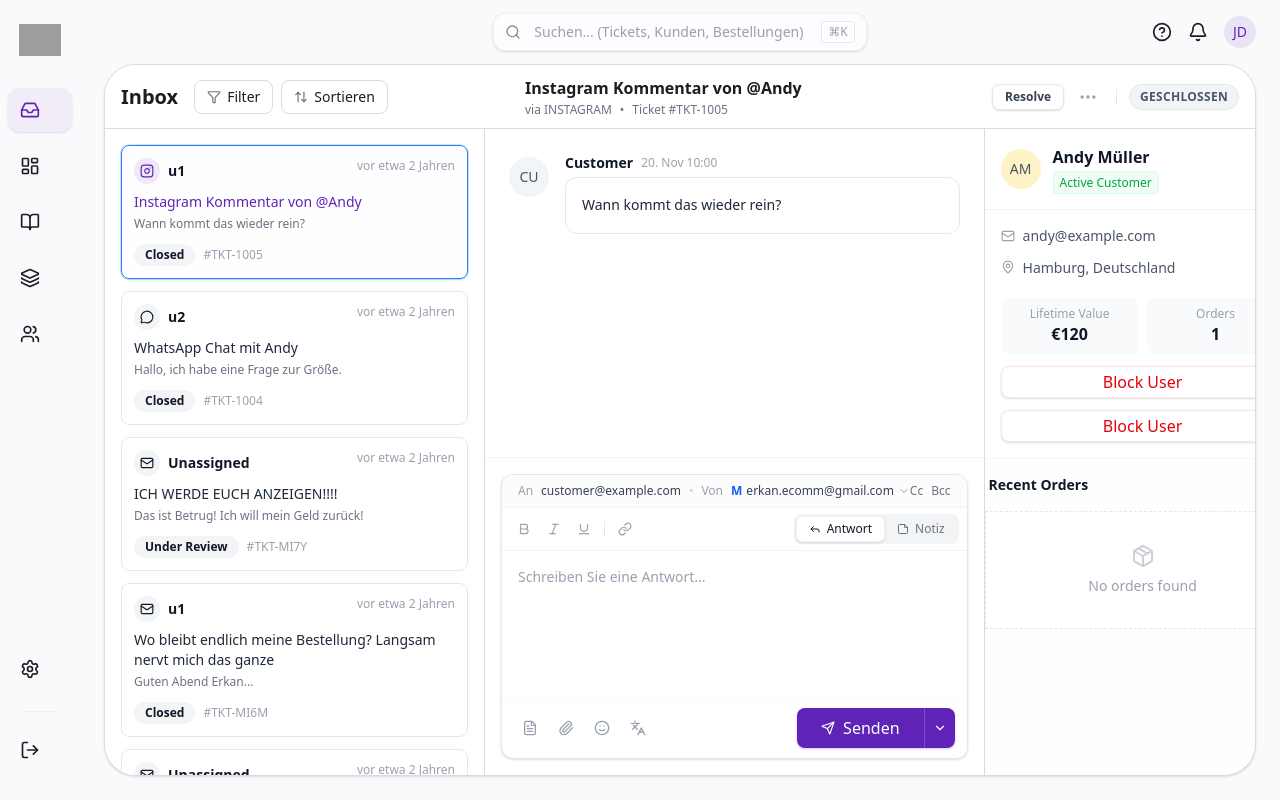
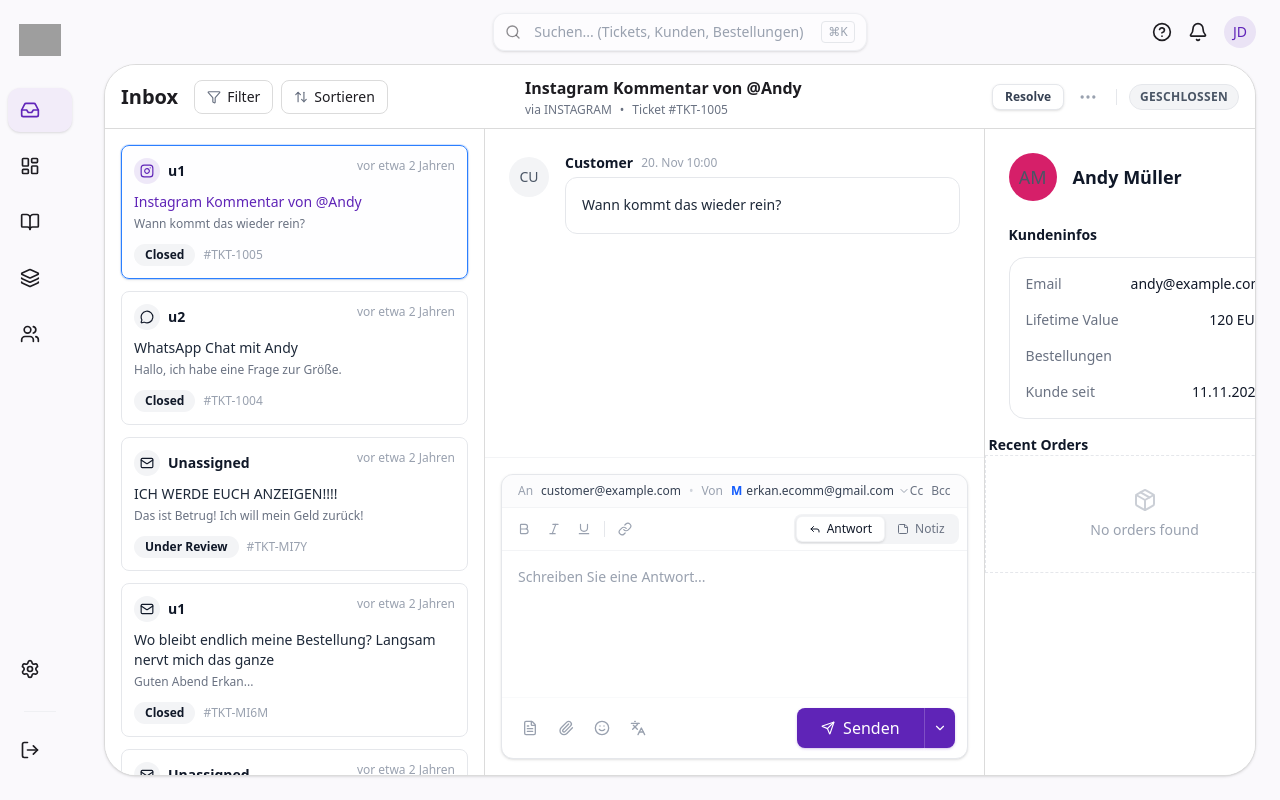
Before and after one commit to fafsfafaf/ai-support-dashboard-v2, a Next.js app: page / in a window 1280 px wide. Built offline with nearby package versions, Linux system fonts and the light colour scheme; grey boxes are pictures that could not be loaded.

Commit message:
feat: Update RightPanel customer info layout
- Match 'Binebehr' reference style
- Clean avatar/name header
- Specific 'Kundeninfos' style

```diff
--- a/src/components/inbox/right-panel.tsx
+++ b/src/components/inbox/right-panel.tsx
@@ -15,38 +15,36 @@ export const RightPanel: React.FC<RightPanelProps> = ({ customer, orders }) => {
     if (!customer) return null;
 
     return (
-        <div className="flex flex-col gap-4 h-full overflow-y-auto pr-1">
-            <div className="bg-white border-b border-gray-100">
-                <div className="p-4 flex items-center gap-3 border-b border-gray-100">
-                    <Avatar fallback={customer.firstName[0] + customer.lastName[0]} className="bg-amber-100 text-amber-700" />
-                    <div>
-                        <h3 className="font-semibold text-gray-900">{customer.firstName} {customer.lastName}</h3>
-                        <span className="text-xs text-green-600 bg-green-50 px-1.5 py-0.5 rounded border border-green-100">Active Customer</span>
+        <div className="flex flex-col h-full overflow-y-auto bg-white">
+            {/* Header: Avatar & Name */}
+            <div className="p-6 pb-2 flex items-center gap-4">
+                <Avatar
+                    fallback={`${customer.firstName[0]}${customer.lastName[0]}`}
+                    className="h-12 w-12 bg-[#D61F69] text-white text-lg font-medium"
+                />
+                <h2 className="text-lg font-bold text-gray-900">{customer.firstName} {customer.lastName}</h2>
+            </div>
+
+            {/* Kundeninfos Section */}
+            <div className="px-6 py-4">
+                <h3 className="font-bold text-gray-900 mb-3 text-sm">Kundeninfos</h3>
+                <div className="border border-gray-200 rounded-2xl p-4 space-y-4 text-sm">
+                    <div className="flex justify-between items-center">
+                        <span className="text-gray-500">Email</span>
+                        <span className="font-medium text-gray-900">{customer.email}</span>
                     </div>
-                </div>
-                <div className="p-4 space-y-3">
-                    <div className="flex items-center gap-2 text-sm text-gray-600">
-                        <Mail size={14} className="text-gray-400" />
-                        <span className="truncate">{customer.email}</span>
+                    <div className="flex justify-between items-center">
+                        <span className="text-gray-500">Lifetime Value</span>
+                        <span className="font-medium text-gray-900">{customer.ltv} EUR</span>
                     </div>
-                    {customer.address && (
-                        <div className="flex items-start gap-2 text-sm text-gray-600">
-                            <MapPin size={14} className="text-gray-400 mt-0.5" />
-                            <span>{customer.address.city}, {customer.address.country}</span>
-                        </div>
-                    )}
-                    <div className="grid grid-cols-2 gap-2 pt-2">
-                        <div className="bg-gray-50 p-2 rounded-lg text-center">
-                            <div className="text-xs text-gray-400">Lifetime Value</div>
-                            <div className="font-semibold text-gray-900">€{customer.ltv}</div>
-                        </div>
-                        <div className="bg-gray-50 p-2 rounded-lg text-center">
-                            <div className="text-xs text-gray-400">Orders</div>
-                            <div className="font-semibold text-gray-900">{customer.orderCount}</div>
-                        </div>
+                    <div className="flex justify-between items-center">
+                        <span className="text-gray-500">Bestellungen</span>
+                        <span className="font-medium text-gray-900">{customer.orderCount}</span>
                     </div>
-                    <Button variant="outline" className="w-full text-red-600 border-red-100 hover:bg-red-50 h-8">Block User</Button>
-                    <Button variant="outline" className="w-full text-red-600 border-red-100 hover:bg-red-50 h-8">Block User</Button>
+                    <div className="flex justify-between items-center">
+                        <span className="text-gray-500">Kunde seit</span>
+                        <span className="font-medium text-gray-900">{customer.since || '15.12.2025'}</span>
+                    </div>
                 </div>
             </div>
 
```
